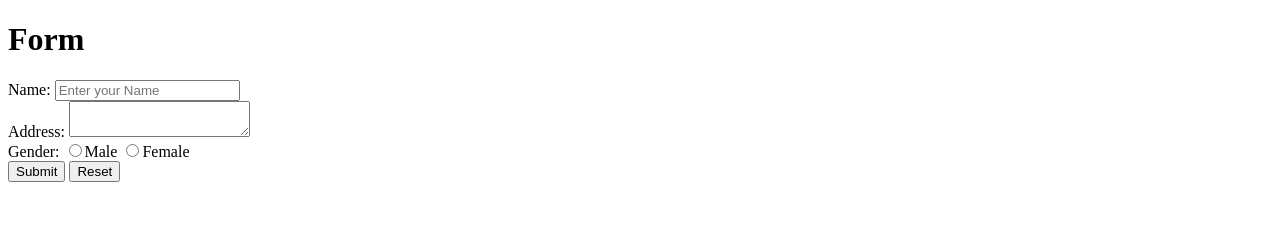
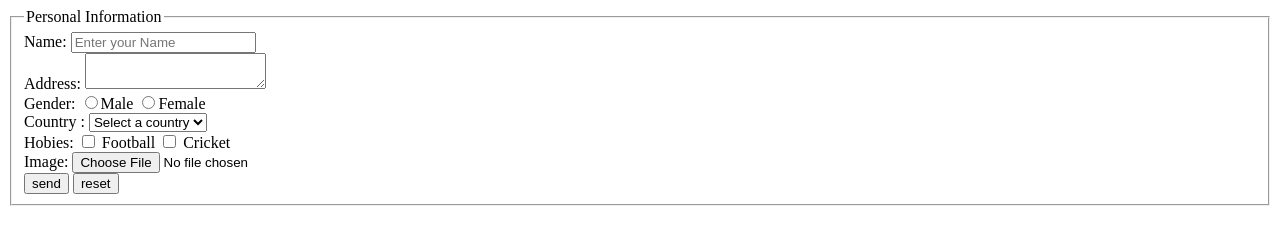
Before and after one commit to ihtesham0332/html02, a plain HTML site: page Form more elements ,select box ,check box,file inpute.html in a window 1280 px wide. Drawn offline with Linux system fonts and the light colour scheme.

Commit message:
This is Form making and its attributes

```diff
--- a/Form more elements ,select box ,check box,file inpute.html
+++ b/Form more elements ,select box ,check box,file inpute.html
@@ -8,8 +8,9 @@
 </head>
 
 <body>
-    <h1>Form</h1>
     <form>
+        <fieldset>
+            <legend>Personal Information</legend>
             <!-- Name input -->
             <label for="name">Name:</label>
             <input type="text" name="name" placeholder="Enter your Name" /><br>
@@ -23,9 +24,34 @@
             <input type="radio" value="m" name="gender" />Male
             <input type="radio" value="f" name="gender" />Female<br>
 
-        <!-- Submit and reset buttons -->
-        <input type="submit" value="Submit" />
-        <input type="reset" value="Reset" />
+            <!-- Coutry selection -->
+            Country :
+            <select>
+            <option>Select a country</option>
+            <!--optgroup selected -->
+           <optgroup label="Asia">
+             <option value="Bangladesh">Bangladesh</option>
+             <option value="India">India</option>
+             <option value="Pakistan">Pakistan</option>
+             <option value="Nepal">Nepal</option>
+           </optgroup>
+           <optgroup label="Europe">
+             <option value="France">France</option>
+             <option value="Germany">Germany</option>
+             <option value="Italy">Italy</option>
+             <option value="Spain">Spain</option>
+           </optgroup>
+         </select><br>
+
+            <!-- Making the check box -->
+            Hobies:
+            <input type="checkbox" name="hobbies[]"> Football
+            <input type="checkbox" name="hobbies[]"> Cricket
+            <br> Image:
+            <input type="file" name="image" /><br>
+            <input type="submit" value="send" />
+            <input type="reset" value="reset" />
+        </fieldset>
     </form>
 </body>
 
```
Also changed, not shown: Form attributes ,required,placeholder,autofovus,read only,disabled,checked,Min,max,maxlenght.html (added, +21 -0 lines), HTML 5 Form.html (added, +21 -0 lines), calender,elements.html (added, +21 -0 lines). Lines whose indentation alone changed are shown as unchanged.
